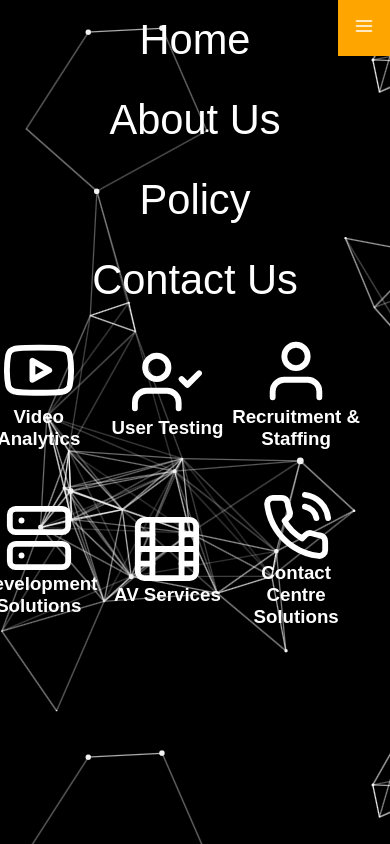
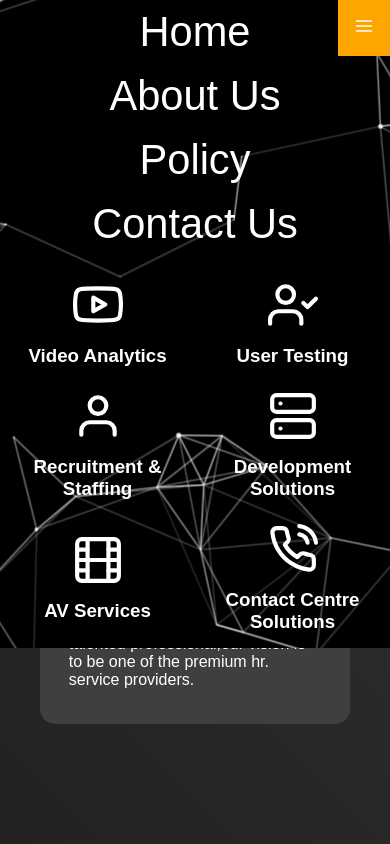
Before and after one commit to RipudamanRajput/Demoweb, a React (Create React App) app: page / in a window 390 px wide. Both pictures are taken after a click on the element 364 px from the left and 28 px from the top of the page. Shown: the top 844 px of the page. Built offline with nearby package versions, Linux system fonts and the light colour scheme.

Commit message:
responsive design

```diff
--- a/src/App.css
+++ b/src/App.css
@@ -11,6 +11,7 @@ body {
   background: linear-gradient(45deg, black, #000000cc);
   color: #fff;
   font-family: Arial, Helvetica, sans-serif;
+  position: relative;
 }
 span.top-bar--toggler {
   position: fixed;
@@ -18,7 +19,7 @@ span.top-bar--toggler {
   top: 0;
   background-color: orange;
   padding: 1rem;
-  z-index: 999;
+  z-index: 9899999;
 }
 .mt-15{
   margin-top: 15px !important;
--- a/src/Panel/Components/BodySection/OurServices/Ourserrvices.js
+++ b/src/Panel/Components/BodySection/OurServices/Ourserrvices.js
@@ -36,7 +36,7 @@ function OurServices () {
         <div className="ourservices--section">
             <div className="ourservices--container">
                 <h2  className="section-title">Our services</h2>
-                <div className="ourservice-list" data-aos="zoom-in-left">
+                <div className="ourservice-list">
                 <Slider {...settings} >
                     <div className="ourservice-item">
                         <img src={video} width={250}/>
--- a/src/Panel/Components/Header/Header.js
+++ b/src/Panel/Components/Header/Header.js
@@ -10,7 +10,7 @@ function Header() {
          className="top-bar--toggler"
          onClick={()=>setshow(!show)}
          >
-                <Menu size={20}/>
+            <Menu size={20}/>
         </span>
         {show &&  <Topbar/>}
         </>
--- a/src/Panel/Components/Header/Topbar/Topbar.js
+++ b/src/Panel/Components/Header/Topbar/Topbar.js
@@ -22,28 +22,28 @@ function Topbar () {
                 <div className="top-bar--srvicemenu">
                     <div className="top-bar-servicemenuconiner">
                         <div className="top-bar--servicelist">
-                            <Youtube size={70}/>
-                            <h3 className="service-menu-title">Video Analytics</h3>
+                            <Youtube size={50}/>
+                            <h3 className="service-menu-title mt-15">Video Analytics</h3>
                         </div>
                         <div className="top-bar--servicelist">
-                            <UserCheck size={70}/>
-                            <h3 className="service-menu-title">User Testing</h3>
+                            <UserCheck size={50}/>
+                            <h3 className="service-menu-title mt-15">User Testing</h3>
                         </div>
                         <div className="top-bar--servicelist">
-                            <User size={70}/>
-                            <h3 className="service-menu-title">Recruitment & Staffing</h3>
+                            <User size={50}/>
+                            <h3 className="service-menu-title mt-15">Recruitment & Staffing</h3>
                         </div>
                         <div className="top-bar--servicelist">
-                            <Server size={70}/>
-                            <h3 className="service-menu-title">Development Solutions</h3>
+                            <Server size={50}/>
+                            <h3 className="service-menu-title mt-15">Development Solutions</h3>
                         </div>
                         <div className="top-bar--servicelist">
-                            <Film size={70}/>
-                            <h3 className="service-menu-title">AV Services</h3>
+                            <Film size={50}/>
+                            <h3 className="service-menu-title mt-15">AV Services</h3>
                         </div>
                         <div className="top-bar--servicelist">
-                            <PhoneCall size={70}/>
-                            <h3 className="service-menu-title">Contact Centre Solutions</h3>
+                            <PhoneCall size={50}/>
+                            <h3 className="service-menu-title mt-15">Contact Centre Solutions</h3>
                         </div>
                     </div>
                 </div>
--- a/src/Panel/Components/Header/Topbar/style.css
+++ b/src/Panel/Components/Header/Topbar/style.css
@@ -1,15 +1,21 @@
 
+@keyframes animatebackground {
+    0%   {background-position: center;}
+    25%  {background-position: left;}
+    50%  {background-position: top;}
+    75%  {background-position: right;}
+    100% {background-position: bottom;}
+  }
 .top-bar {
-    /* height: 600px; */
+    height: fit-content;
     width: 100%;
     color: #fff;
-}
-.top-bar {
+    animation: animatebackground 100s linear infinite;
     position: fixed;
     top: 0;
     left: 0;
-    height: 100vh;
     z-index: 9;
+    padding-bottom: 25px;
 }
 .top-bar-menus {
     display: flex;
@@ -21,7 +27,7 @@
     display: flex;
     justify-content: center;
     align-items: center;
-    height: 100vh;
+    height: fit-content;
 }
 .tob-bar--sidemenus ul li {
     list-style: none;
@@ -60,11 +66,6 @@
 @media only screen and (min-width:320px) and (max-width:768px){
     .top-bar-menus {
         flex-direction: column;
-        overflow: scroll;
-    }
-    .top-bar-servicemenuconiner {
-        margin-left: -1.6rem;
-        margin-top: -1.6rem;
     }
     .top-bar-servicemenuconiner {
         max-width: 100%;
@@ -74,7 +75,49 @@
         padding-left: 1rem;
     }
     .top-bar {
-        height: 100%;
-        overflow-y: scroll;
+        height: fit-content;
+        padding-bottom: 15px;
+    }
+    body li.industry-verticlas--item {
+        flex: 0 0 50%;
+    }
+    .hero-banner img {
+        height: 500px;
     }
 }
+@media only screen and (min-width:320px) and (max-width:435px){
+    body h1.hero-section--tittleheading {
+        font-size: 2rem;
+    }
+    body p.hero-section--subheading {
+        font-size: 1rem;
+    }
+    .hero-banner img {
+        object-fit: cover;
+        height: 400px;
+    }
+    body .intro-section--container,
+    body .industry-verticlas--container,
+    body .ourservices--container
+     {
+        padding: 3.5rem 2.5rem;
+    }
+    body h2.section-title {
+        font-size: 2rem;
+    }
+    body h2.intro-section--titel::after {
+        left: 50px;
+    }
+    body .top-bar--servicelist {
+        flex: 0 0 50%;
+    }
+    body li.industry-verticlas--item {
+        flex: 0 0 100%;
+    }
+    body .tob-bar--sidemenus ul li {
+        padding: 0.5rem 0rem;
+    }
+    body .top-bar-servicemenuconiner > div {
+        margin-top: 0.5rem;
+    }
+}
```
